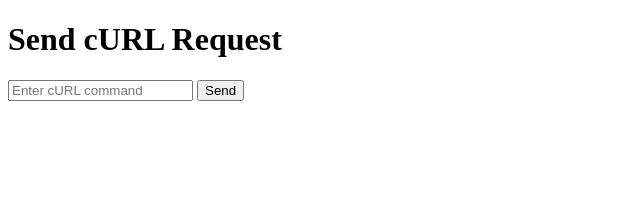
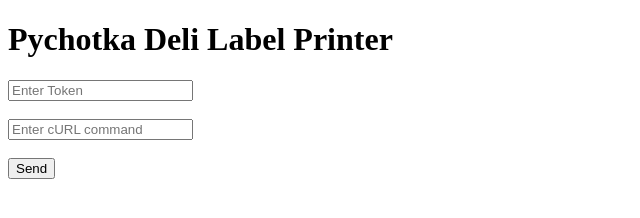
Before and after one commit to SaCha802/labelprint, a plain HTML site: page index.html in a window 1280 px wide. Shown: the whole page, without its empty margins (0-640 px from the left). Drawn offline with nearby package versions, Linux system fonts and the light colour scheme.

Commit message:
Update index.html

```diff
--- a/index.html
+++ b/index.html
@@ -2,14 +2,14 @@
 <html>
 
 <head>
-    <title>Send cURL Request</title>
-    <!-- Include the Axios library -->
+    <title>Pychotka Deli Label Printer</title>
     <script src="https://cdn.jsdelivr.net/npm/axios/dist/axios.min.js"></script>
 </head>
 
 <body>
-    <h1>Send cURL Request</h1>
-    <input type="text" id="curlInput" placeholder="Enter cURL command" />
+    <h1>Pychotka Deli Label Printer</h1>
+    <input type="text" id="tokenInput" placeholder="Enter Token" /><br><br>
+    <input type="text" id="curlInput" placeholder="Enter cURL command" /> <br> <br>
     <button id="sendButton">Send</button>
     <pre id="responseContainer"></pre>
 
```
